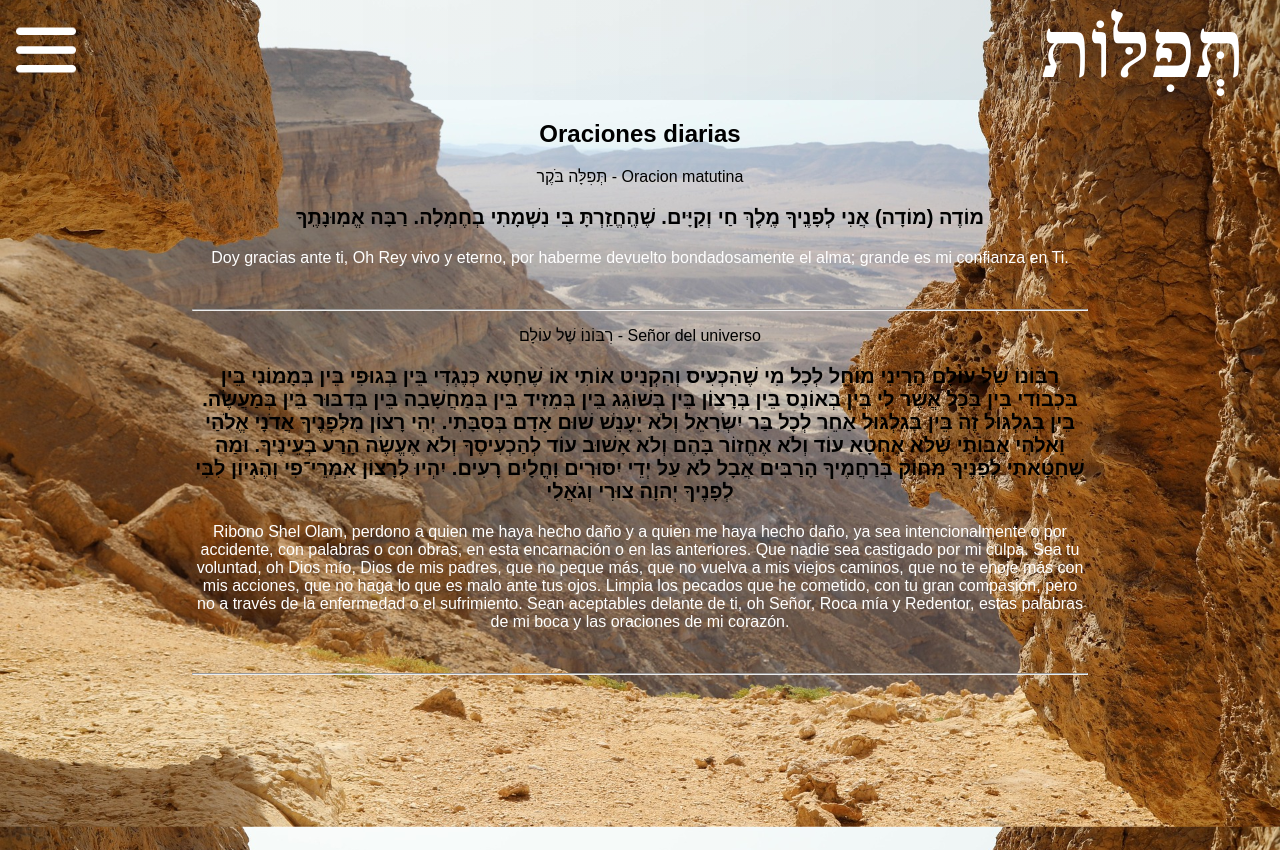
After one commit to fran815/tanaj, a Flask app: page /tefilot in a window 1280 px wide. The commit adds this page. Run offline with Flask 3, Linux system fonts and the light colour scheme.

Commit message:
update 0.8

```diff
--- a/app.py
+++ b/app.py
@@ -18,6 +18,11 @@ def bereshit():
     return render_template('bereshit.html', español=spanish_verses, hebreo=hebrew_verses, fonetica=phonetics_verses)
 
 
+@app.route('/tefilot')
+def tefilot():
+    return render_template('tefilot.html')
+
+
 @app.route('/alef-bet')
 def alphabet():
     return render_template('alphabet.html')
--- /dev/null
+++ b/static/css/tefilot_layout.css
@@ -0,0 +1,173 @@
+body {
+    background-image: url(/static/css/img/israel-desierto.jpg);
+    background-size: cover;
+    background-position: center;
+    height: 100dvh;
+    margin: 0;
+
+    backdrop-filter: blur(0px);
+}
+
+
+/* HEADER */
+.main-header {
+    display: flex;
+    align-items: center;
+    height: 100px;
+    width: 100%;
+    z-index: 1;
+
+    background: #bdc3c7;
+    background: -webkit-linear-gradient(to left, #2c3e50ab, #bdc3c700);
+    background: linear-gradient(to left, #2c3e501e, #bdc3c700);
+}
+
+.menu-div {
+    display: flex;
+    justify-content: center;
+    align-items: center;
+    height: 100px;
+    width: 100px;
+}
+.menu-img {
+    background-image: url(/static/css/img/menu.png);
+    background-size: cover;
+    height: 60px;
+    width: 60px;
+
+    cursor: pointer;
+}
+.title-div {
+    display: flex;
+    justify-content: right;
+    align-items: center;
+    width: 100%;
+}
+
+h1 {
+    margin: 0;
+    font-size: 82px;
+    margin-right: 35px;
+    color: white;
+}
+/* menu */
+.index-main-menu {
+    position: absolute;
+    justify-content: center;
+    width: 20%;
+    height: 70%;
+    z-index: 10;
+}
+.menu-space {
+    height: 100%;
+    width: 100%;
+    text-align: center;
+    /* margin-top: 100px; */
+
+    background-color: rgba(0, 0, 0, 0.8);
+    backdrop-filter: blur(2px);
+    border-bottom-right-radius: 10px;
+}
+.menu-item {
+    margin-block: 20px;
+}
+.menu-elem {
+    color: white;
+    text-decoration: none;
+
+    font-size: 22px;
+}
+
+
+/* MAIN CONTENT */
+.main-content {
+    display: flex;
+    justify-content: center;
+    width: 100%;
+    height: 750px;
+    overflow-y: scroll;
+    scrollbar-color: gray transparent;
+    /* background-color: red; */
+}
+.content-center {
+    width: 70%;
+    text-align: center;
+    font-family: sans-serif;
+
+    /* background-color: gray; */
+    /* background: rgba(255, 255, 255, 0.205);
+    border-radius: 16px;
+    box-shadow: 0 4px 30px rgba(0, 0, 0, 0.1);
+    backdrop-filter: blur(4px);
+    -webkit-backdrop-filter: blur(4px);
+    border: 1px solid rgba(255, 255, 255, 0.07); */
+}
+
+
+/* TEXTS */
+.hebrew {
+    font-weight: bold;
+    font-size: 20px;
+}
+.fonet {
+    display: none;
+
+    font-family: cursive;
+    color: rgb(156, 0, 0);
+}
+.spanish {
+    color: white;
+}
+
+
+/* RESPOSIVE */
+@media (max-width:500px) {
+    .main-header {
+        height: 70px;
+        background-color: rgba(0, 0, 0, 0.3);
+    }
+    h1 {
+        font-size: 52px;
+        margin-right: 15px;
+    }
+
+
+    .menu-div {
+        height: 50px;
+        width: 100px;
+    }
+    .menu-img {
+        height: 40px;
+        width: 40px;
+    }
+    /* MENU-DIV-AREA */
+    .index-main-menu {
+        width: 100%;
+        height: 100%;
+        background-color: rgba(0, 0, 0, 0.185);
+        backdrop-filter: blur(1px);
+        align-items: center;
+        z-index: 10;
+    }
+    .menu-space {
+        width: 90%;
+        height: 400px;
+
+        border-top-right-radius: 10px;
+        border-top-left-radius: 10px;
+        border-bottom-left-radius: 10px;
+        background-color: rgba(0, 0, 0, 0.8);
+    }
+
+
+    /* MAIN CONTENT */
+    .main-content {
+        height: 550px;
+        overflow-y: scroll;
+    }
+    .content-center {
+        width: 90%;
+        background-color: transparent;
+        border: none;
+    }
+}
--- a/templates/bereshit.html
+++ b/templates/bereshit.html
@@ -288,7 +288,7 @@
 
                                 </tr>
                                 <tr class="tr-3" style="display: none;">
-                                    <td class="td-3" colspan="2">{{ fonetica['cap_1']['phonetics'][x] }}</td>
+                                    <td class="td-3" colspan="3">{{ fonetica['cap_1']['phonetics'][x] }}</td>
                                 </tr>
                             {% endfor %}
                         </tbody>
@@ -311,7 +311,7 @@
                                     <td class="td-2">{{ hebreo['cap_2']['hebrew'][x] }}</td>
                                 </tr>
                                 <tr class="tr-3" style="display: none;">
-                                    <td class="td-3" colspan="2">{{ fonetica['cap_2']['phonetics'][x] }}</td>
+                                    <td class="td-3" colspan="3">{{ fonetica['cap_2']['phonetics'][x] }}</td>
                                 </tr>
                             {% endfor %}
                         </tbody>
@@ -334,7 +334,7 @@
                                     <td class="td-2">{{ hebreo['cap_3']['hebrew'][x] }}</td>
                                 </tr>
                                 <tr class="tr-3" style="display: none;">
-                                    <td class="td-3" colspan="2">{{ fonetica['cap_3']['phonetics'][x] }}</td>
+                                    <td class="td-3" colspan="3">{{ fonetica['cap_3']['phonetics'][x] }}</td>
                                 </tr>
                             {% endfor %}
                         </tbody>
--- a/templates/index.html
+++ b/templates/index.html
@@ -21,7 +21,7 @@
         <div class="index-main-menu" id="index-main-menu-id" style="display: none;">
             <div class="menu-space">
                 <div class="menu-item">
-                    <a href="" class="menu-elem">בְּרָכוֹת - Bendiciones</a>
+                    <a href="{{ url_for('tefilot') }}" class="menu-elem">תְּפִלּוֹת - Oraciones</a>
                 </div>
                 <div class="menu-item">
                     <a href="{{ url_for('alphabet') }}" class="menu-elem">אָלֶף־בֵּית עִבְרִי - Alfabeto</a>
--- /dev/null
+++ b/templates/tefilot.html
@@ -0,0 +1,144 @@
+<!DOCTYPE html>
+<html lang="en">
+<head>
+    <meta charset="UTF-8">
+    <meta name="viewport" content="width=device-width, initial-scale=1.0">
+    <link rel="stylesheet" href="{{ url_for('static', filename='css/tefilot_layout.css') }}">
+    <title>תְּפִלּוֹת</title>
+</head>
+<body>
+    <div class="main-body-div">
+
+        <div class="main-header">
+            <div class="menu-div">
+                <div class="menu-img" onclick="menuDiv()"></div>
+            </div>
+            <div class="title-div">
+                <h1>תְּפִלּוֹת</h1>
+            </div>
+        </div>
+
+        <div class="index-main-menu" id="index-main-menu-id" style="display: none;">
+            <div class="menu-space">
+                <div class="menu-item">
+                    <a href="{{ url_for('index') }}" class="menu-elem">- Inicio -</a>
+                </div>
+                <div class="menu-item">
+                    <a href="{{ url_for('alphabet') }}" class="menu-elem">אָלֶף־בֵּית עִבְרִי - Alfabeto</a>
+                </div>
+            </div>
+        </div>
+
+        <div class="main-content">
+            <div class="content-center">
+                <h2>Oraciones diarias</h2>
+                <section>
+                    <p>תְּפִלָּה בֹּקֶר - Oracion matutina</p>
+                    <p class="hebrew">מוֹדֶה (מוֹדָה) אֲנִי לְפָנֶֽיךָ מֶֽלֶךְ חַי וְקַיָּים. שֶׁהֶֽחֱזַֽרְתָּ בִּי נִשְׁמָתִי בְחֶמְלָה. רַבָּה אֱמֽוּנָתֶֽךָ</p>
+                    <div class="fonet">
+                        <p>Modé aní lefaneja mélej jai vekayam shehejezarta bi nishmatí bejemlá, rabá emunateja.</p>
+                    </div>
+                    <p class="spanish">Doy gracias ante ti, Oh Rey vivo y eterno, por haberme devuelto bondadosamente el alma; grande es mi confianza en Ti.</p>
+                    <br>
+                </section>
+
+                <hr>
+
+                <section>
+                    <p>רִבּוֹנוֹ שֶׁל עוֹלָם - Señor del universo</p>
+                    <p class="hebrew">רִבּוֹנוֹ שֶׁל עוֹלָם
+                        הֲרֵינִי מוֹחֵל
+                        לְכָל מִי שֶׁהִכְעִיס וְהִקְנִיט אוֹתִי
+                        אוֹ
+                        שֶׁחָטָא כְּנֶגְדִּי
+                        בֵּין בְּגוּפִי בֵּין בְּמָמוֹנִי
+                        בֵּין בִּכְבוֹדִי בֵּין בְּכָל אֲשֶׁר לִי
+                        בֵּין בְּאוֹנֶס בֵּין בְּרָצוֹן
+                        בֵּין בְּשׁוֹגֵג בֵּין בְּמֵזִיד בֵּין בְּמַחֲשָׁבָה בֵּין בְּדִבּוּר בֵּין בְּמַעֲשֶׂה.
+                        בֵּין בְּגִלְגּוּל זֶה
+                        בֵּין בְּגִלְגּוּל אַחֵר
+                        לְכָל בַּר יִשְׂרָאֵל וְלֹא יֵעָנֵשׁ
+                        שׁוּם אָדָם בְּסִבָּתִי.
+
+                        יְהִי רָצוֹן מִלְּפָנֶיךָ
+                        אֲדֹנָי אֱלֹהַי
+                        וֵאלֹהֵי אֲבוֹתַי
+                        שֶׁלֹּא אֶחְטָא עוֹד
+                        וְלֹא אֶחֱזוֹר
+                        בָּהֶם
+                        וְלֹא אָשׁוּב עוֹד
+                        לְהַכְעִיסֶךָ
+                        וְלֹא אֶעֱשֶׂה
+                        הָרַע בְּעֵינֶיךָ.
+
+                        וּמַה שֶׁחָטָאתִי
+                        לְפָנֶיךָ מְחוֹק
+                        בְּרַחֲמֶיךָ הָרַבִּים
+                        אֲבָל לֹא עַל יְדֵי יִסּוּרִים
+                        וָחֳלָיִם רָעִים.
+
+                        יִהְיוּ לְרָצוֹן
+                        אִמְרֵי־פִי
+                        וְהֶגְיוֹן
+                        לִבִּי
+                        לְפָנֶיךָ
+                        יְהוָה צוּרִי וְגֹאֲלִי</p>
+                    <div class="fonet">
+                        <p>Modé aní lefaneja mélej jai vekayam shehejezarta bi nishmatí bejemlá, rabá emunateja.</p>
+                    </div>
+                    <p class="spanish">Ribono Shel Olam,
+                        perdono
+                        a quien me haya hecho daño
+                        y a quien me haya hecho
+                        daño,
+                        ya sea
+                        intencionalmente o por accidente, con palabras o con obras,
+                        en esta encarnación o en las anteriores. Que nadie sea castigado por mi culpa.
+
+                        Sea tu voluntad,
+                        oh Dios mío,
+                        Dios de mis padres,
+                        que no peque más,
+                        que no vuelva
+                        a mis viejos caminos,
+                        que no te enoje más
+                        con mis acciones,
+                        que no haga lo
+                        que es malo ante tus ojos.
+
+                        Limpia los pecados
+                        que he cometido,
+                        con tu gran compasión,
+                        pero no a través de
+                        la enfermedad o el sufrimiento.
+
+                        Sean aceptables delante de ti, oh Señor, Roca mía y Redentor, estas palabras
+                        de mi boca
+                        y las oraciones
+                        de mi corazón.
+                    </p>
+                    <br>
+                </section>
+
+                <hr>
+
+            </div>
+        </div>
+
+    </div>
+</body>
+
+<script>
+    function menuDiv() {
+        var mainMenu = document.getElementById('index-main-menu-id');
+
+        if (mainMenu.style.display == 'none') {
+            mainMenu.style.display = 'flex';
+        }
+        else {
+            mainMenu.style.display = 'none';
+        }
+    }
+</script>
+
+</html>
```
Also changed, not shown: static/css/alpha_index.css (+24 -3 lines), static/css/img/israel-desierto.jpg (added).
